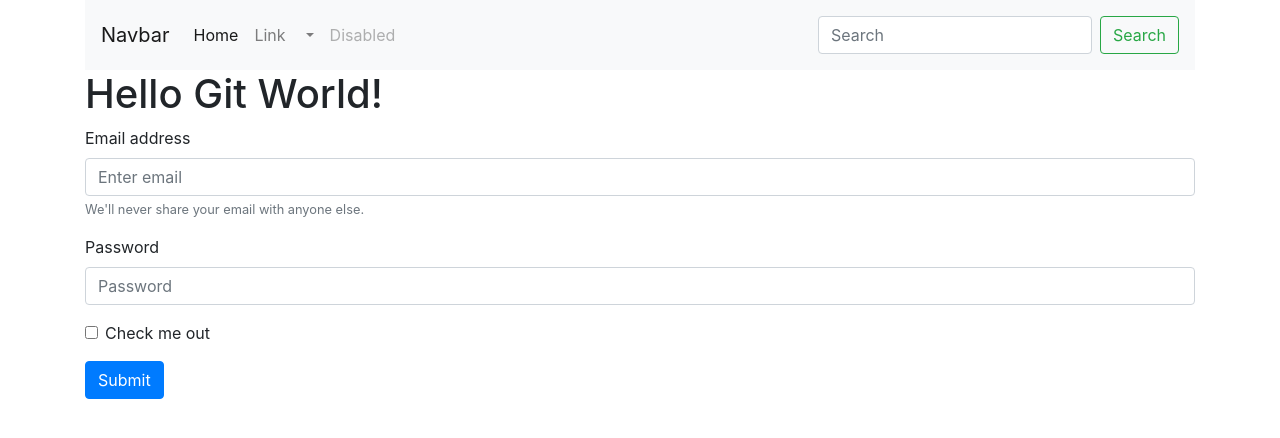
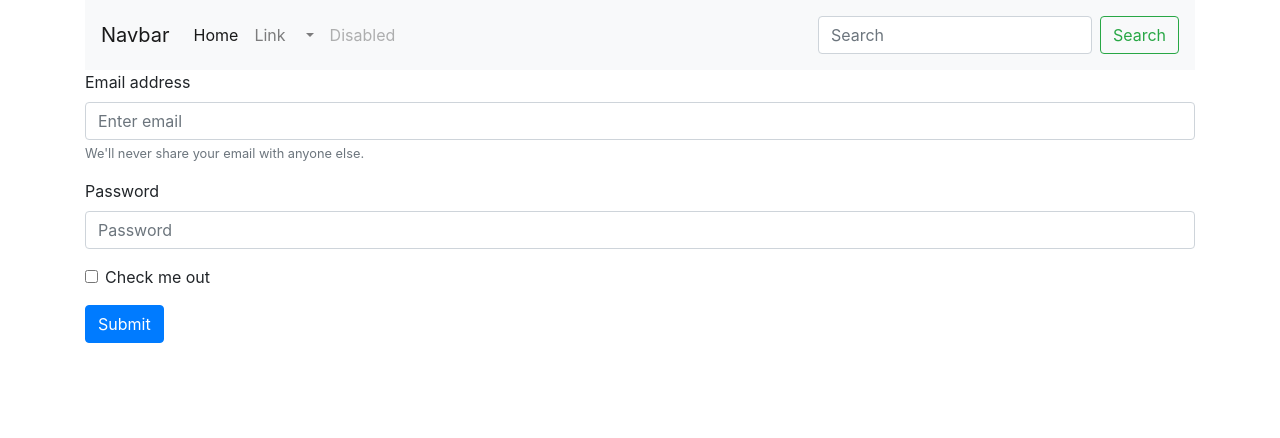
Before and after one commit to vpp612/GitGithubMasterclass, a plain HTML site: page index.html in a window 1280 px wide. Drawn offline with nearby package versions, Linux system fonts and the light colour scheme.

Commit message:
Remove h1

```diff
--- a/index.html
+++ b/index.html
@@ -43,8 +43,6 @@
                 </div>
             </nav>
 
-            <h1>Hello Git World!</h1>
-
             <form>
                 <div class="form-group">
                     <label for="exampleInputEmail1">Email address</label>
```
